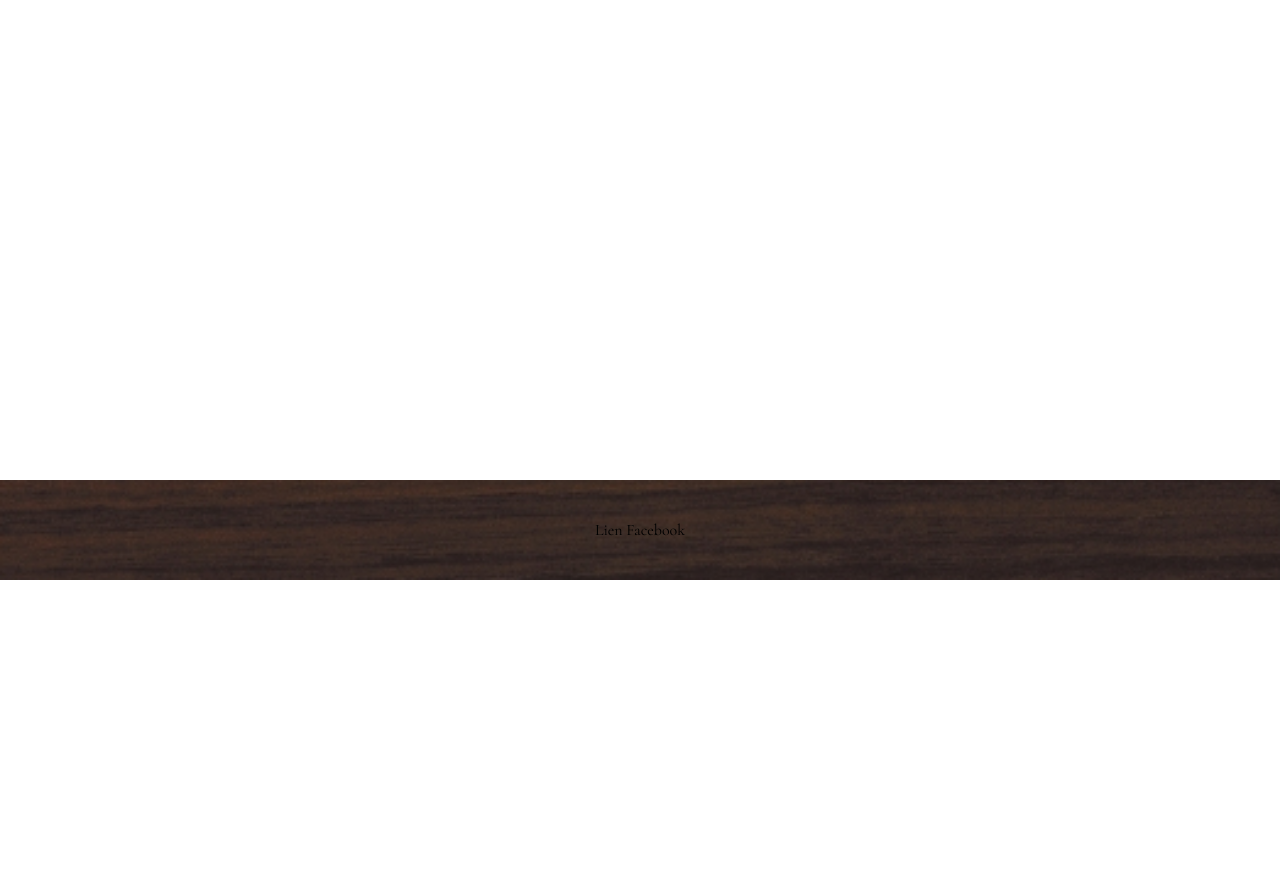
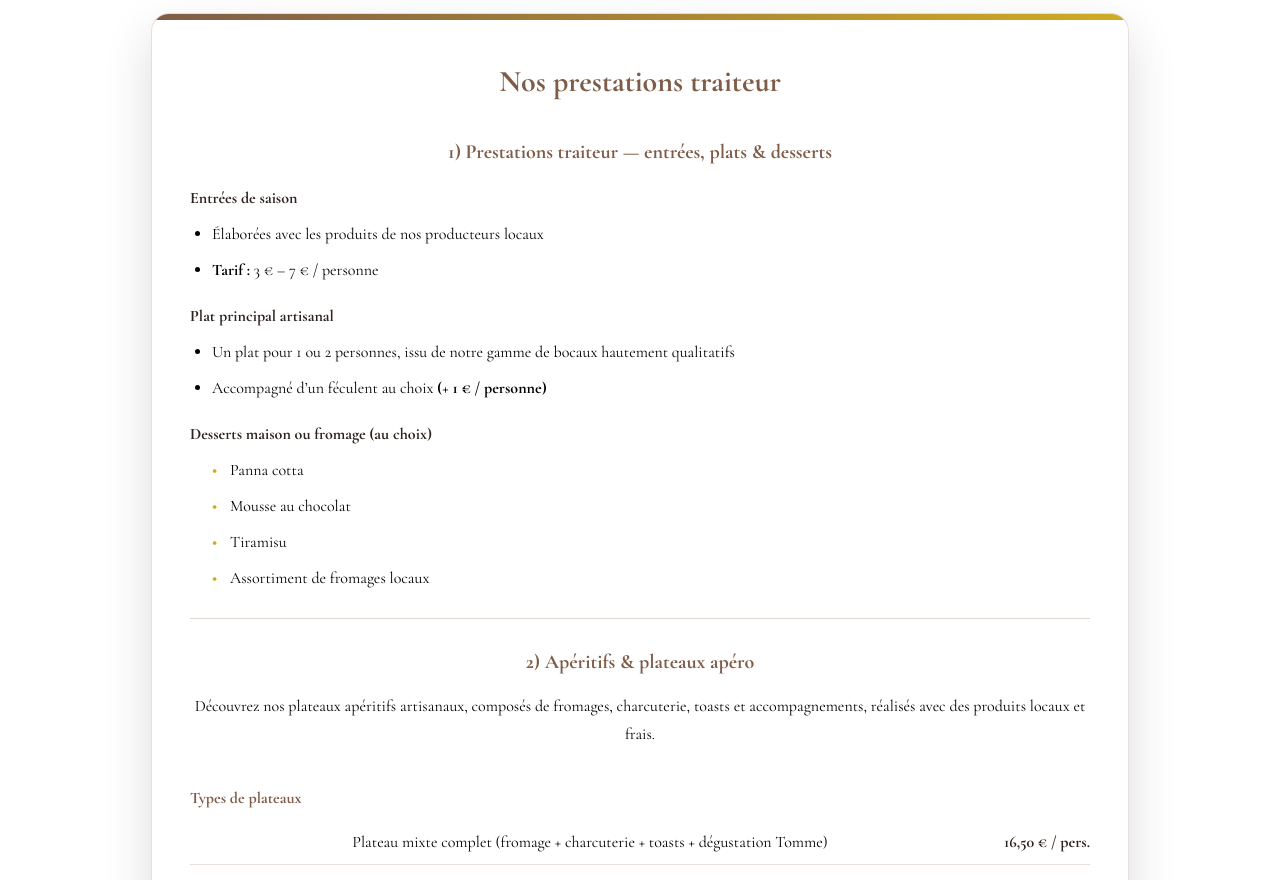
Before and after one commit to alicia-juillet/esprit-bocaux, a React (Vite) app: page /#/prestations in a window 1280 px wide. Shown: the part 220-1100 px from the top of the page. Before the commit the page ends 800 px from the top, so only its background shows below. Built offline with nearby package versions, Linux system fonts and the light colour scheme.

Commit message:
prest-contact-accueil-ok

```diff
--- a/src/pages/AboutUs/AboutUs.scss
+++ b/src/pages/AboutUs/AboutUs.scss
@@ -3,76 +3,125 @@
   justify-content: center;
   width: 100%;
   align-items: center;
-  padding: 60px 40px;
+  padding: 90px 40px;
   flex-direction: row;
   gap: 100px;
   font-size: 18px;
+}
+
+/* ========================= */
+/* Encadré principal */
+/* ========================= */
 
 .about-us {
+  position: relative; /* nécessaire pour la barre */
   display: flex;
   flex-direction: column;
-    max-width: 800px;
+  max-width: 850px;
   width: 100%;
   text-align: center;
   line-height: 1.75;
 
-    /* ✅ encadré */
-    background: rgba(255, 255, 255, 0.9);
-    padding: 36px 40px;
-    border-radius: 14px;
-    box-shadow: 0 10px 30px rgba(0, 0, 0, 0.12);
-
-    /* ✅ espacement entre les paragraphes */
-    p {
-      margin: 0 0 18px;
+  background: rgba(255, 255, 255, 0.96);
+  padding: 42px 44px;
+  border-radius: 18px;
+  border: 1px solid rgba(127, 92, 72, 0.18);
+  box-shadow: 0 20px 50px rgba(0, 0, 0, 0.14);
+  overflow: hidden;
 }
 
+/* ✨ Barre signature bois → doré */
+.about-us::before {
+  content: "";
+  position: absolute;
+  top: 0;
+  left: 0;
+  height: 6px;
+  width: 100%;
+  background: linear-gradient(90deg, #7f5c48, #d0ac23);
+}
+
+/* ========================= */
+/* Typographie */
+/* ========================= */
+
 .about__title {
+  margin: 0 0 26px;
+  font-size: 30px;
+  color: #7f5c48;
+}
+
+.about__subtitle {
+  margin: 24px 0 12px;
+  font-weight: 700;
+  color: #2c231e;
+}
+
+/* Paragraphes */
+.about-us p {
   margin: 0 0 20px;
 }
 
-    .about__subtitle {
-      margin: 18px 0 10px;
-      font-weight: 700;
-    }
+/* ========================= */
+/* Liste */
+/* ========================= */
 
-    /* ✅ liste plus jolie */
 .about__list {
   margin: 0;
   padding-left: 22px;
   text-align: left;
   display: flex;
   flex-direction: column;
-      gap: 12px;
+  gap: 14px;
+}
 
-      li {
+.about__list li {
   line-height: 1.6;
 }
+
+/* ========================= */
+/* Image */
+/* ========================= */
+
+.about-us-picture {
+  width: 320px;
+  height: auto;
+  border-radius: 16px;
+  box-shadow: 12px 12px 30px rgba(0, 0, 0, 0.35);
+  transition: 0.3s ease;
+}
+
+.about-us-picture:hover {
+  transform: translateY(-4px);
+}
+
+/* ========================= */
+/* Responsive */
+/* ========================= */
+
+@media (max-width: 992px) {
+  #aboutUs {
+    gap: 60px;
   }
 }
 
-  .about-us-picture {
-    width: 300px;
-    height: auto;
-
-    box-shadow: 10px 5px 10px rgba(0, 0, 0, 0.35);
-  }
-}
-
-/* ✅ Responsive : sur mobile, image au-dessus, espace réduit */
 @media (max-width: 768px) {
   #aboutUs {
     flex-direction: column;
-    gap: 30px;
-    padding: 40px 20px;
+    gap: 40px;
+    padding: 60px 20px;
+  }
 
   .about-us {
-      padding: 26px 22px;
-      text-align: left; /* sur mobile c’est plus confortable */
+    padding: 30px 24px;
+    text-align: left; /* plus confortable sur mobile */
+  }
+
+  .about__title {
+    font-size: 24px;
   }
 
   .about-us-picture {
-      width: min(340px, 100%);
+    width: min(360px, 100%);
   }
 }
-}
--- a/src/pages/Prestations/Prestations.scss
+++ b/src/pages/Prestations/Prestations.scss
@@ -0,0 +1,195 @@
+.prestations {
+  display: flex;
+  justify-content: center;
+  padding: 90px 20px;
+  min-height: 70vh;
+}
+
+.prestations-box {
+  width: min(900px, 100%);
+  background: rgba(255, 255, 255, 0.96);
+  padding: 42px 38px;
+  border-radius: 18px;
+  border: 1px solid rgba(127, 92, 72, 0.2);
+  box-shadow: 0 20px 50px rgba(0, 0, 0, 0.14);
+  line-height: 1.75;
+  position: relative;
+  overflow: hidden;
+}
+
+/* petite barre "signature" */
+.prestations-box::before {
+  content: "";
+  position: absolute;
+  top: 0;
+  left: 0;
+  height: 6px;
+  width: 100%;
+  background: linear-gradient(90deg, #7f5c48, #d0ac23);
+}
+
+.prestations-box h2 {
+  margin: 0 0 18px;
+  text-align: center;
+  color: #7f5c48;
+  font-size: 30px;
+}
+
+.prestations-box h3 {
+  margin: 26px 0 12px;
+  color: #7f5c48;
+  font-size: 20px;
+}
+
+.block {
+  margin: 14px 0 18px;
+  text-align: left;
+}
+
+.block h4 {
+  margin: 0 0 8px;
+  font-size: 16px;
+  color: #2c231e;
+}
+
+.block ul {
+  margin: 0;
+  padding-left: 22px;
+  display: flex;
+  flex-direction: column;
+  gap: 8px;
+}
+
+/* Desserts (ex .chips) => vraie liste */
+.chips {
+  list-style: none;
+  padding: 0;
+  margin: 10px 0 0;
+  display: grid;
+  grid-template-columns: repeat(2, minmax(0, 1fr));
+  gap: 10px 22px;
+  justify-items: start;
+}
+
+.chips li {
+  position: relative;
+  padding-left: 18px;
+  border: none;
+  background: transparent;
+  border-radius: 0;
+}
+
+.chips li::before {
+  content: "•";
+  position: absolute;
+  left: 0;
+  top: 0;
+  color: #d0ac23;
+  font-weight: 700;
+}
+
+.lead {
+  margin: 10px 0 18px;
+  text-align: center;
+}
+
+.sep {
+  border: none;
+  height: 1px;
+  background: rgba(127, 92, 72, 0.25);
+  margin: 26px 0;
+}
+
+/* Tableau de prix */
+.prices {
+  margin-top: 10px;
+  display: flex;
+  flex-direction: column;
+  gap: 8px;
+}
+
+.prices-title {
+  margin-top: 18px;
+  font-weight: 700;
+  color: #7f5c48;
+  text-align: left;
+}
+
+.price-row {
+  display: grid;
+  grid-template-columns: 1fr auto;
+  gap: 14px;
+  align-items: baseline;
+  padding: 8px 0; /* pas de bloc */
+  background: transparent; /* supprime l'effet bouton */
+  border: none; /* supprime la bordure */
+  border-bottom: 1px solid rgba(127, 92, 72, 0.18);
+  border-radius: 0;
+}
+
+.price-row:last-child {
+  border-bottom: none;
+}
+
+.price {
+  white-space: nowrap;
+  font-weight: 700;
+  color: #2c231e;
+}
+
+.note {
+  margin-top: 18px;
+  text-align: center;
+  opacity: 0.95;
+}
+
+/* Encadré devis */
+.cta {
+  margin-top: 28px;
+  padding: 22px 20px;
+  border-radius: 14px;
+  border: 1px solid rgba(208, 172, 35, 0.35);
+  background: rgba(208, 172, 35, 0.1);
+  text-align: center;
+}
+
+.cta h4 {
+  margin: 0 0 10px;
+  color: #7f5c48;
+}
+
+.cta p {
+  margin: 0 0 10px;
+}
+
+.cta-btn {
+  display: inline-block;
+  margin-top: 10px;
+  padding: 12px 18px;
+  border-radius: 12px;
+  background: #7f5c48;
+  color: white;
+  text-decoration: none;
+  font-weight: 700;
+  transition: 0.25s;
+}
+
+.cta-btn:hover {
+  background: #d0ac23;
+  color: #2c231e;
+}
+
+@media (max-width: 768px) {
+  .chips {
+    grid-template-columns: 1fr;
+  }
+
+  .price-row {
+    grid-template-columns: 1fr;
+    gap: 6px;
+  }
+
+  .price {
+    justify-self: start;
+  }
+}
--- a/src/pages/Prestations/Prestations.tsx
+++ b/src/pages/Prestations/Prestations.tsx
@@ -1,8 +1,137 @@
-function Prestations() {
+import "./Prestations.scss";
+import { NavLink } from "react-router-dom";
+
+export default function Prestations() {
   return (
-    <div className="prestations">
-      <p>blablabla</p>
-    </div>
+    <section className="prestations">
+      <div className="prestations-box">
+        <h2>Nos prestations traiteur</h2>
+
+        {/* 1) Traiteur */}
+        <h3>1) Prestations traiteur — entrées, plats & desserts</h3>
+
+        <div className="block">
+          <h4>Entrées de saison</h4>
+          <ul>
+            <li>Élaborées avec les produits de nos producteurs locaux</li>
+            <li>
+              <strong>Tarif :</strong> 3 € – 7 € / personne
+            </li>
+          </ul>
+        </div>
+
+        <div className="block">
+          <h4>Plat principal artisanal</h4>
+          <ul>
+            <li>
+              Un plat pour 1 ou 2 personnes, issu de notre gamme de bocaux
+              hautement qualitatifs
+            </li>
+            <li>
+              Accompagné d’un féculent au choix{" "}
+              <strong>(+ 1 € / personne)</strong>
+            </li>
+          </ul>
+        </div>
+
+        <div className="block">
+          <h4>Desserts maison ou fromage (au choix)</h4>
+          <ul className="chips">
+            <li>Panna cotta</li>
+            <li>Mousse au chocolat</li>
+            <li>Tiramisu</li>
+            <li>Assortiment de fromages locaux</li>
+          </ul>
+        </div>
+
+        <hr className="sep" />
+
+        {/* 2) Apéro */}
+        <h3>2) Apéritifs & plateaux apéro</h3>
+
+        <p className="lead">
+          Découvrez nos plateaux apéritifs artisanaux, composés de fromages,
+          charcuterie, toasts et accompagnements, réalisés avec des produits
+          locaux et frais.
+        </p>
+
+        <div className="prices">
+          <div className="prices-title">Types de plateaux</div>
+
+          <div className="price-row">
+            <span>
+              Plateau mixte complet (fromage + charcuterie + toasts +
+              dégustation Tomme)
+            </span>
+            <span className="price">16,50 € / pers.</span>
+          </div>
+
+          <div className="price-row">
+            <span>Fromages apéro</span>
+            <span className="price">3,75 € / pers.</span>
+          </div>
+
+          <div className="price-row">
+            <span>Tomme daubée + légumes</span>
+            <span className="price">3,25 € / pers.</span>
+          </div>
+
+          <div className="price-row">
+            <span>Charcuterie</span>
+            <span className="price">5,75 € / pers.</span>
+          </div>
+
+          <div className="prices-title">Toasts & accompagnements</div>
+
+          <div className="price-row">
+            <span>Toast saumon fumé AOP</span>
+            <span className="price">5,75 € / pers.</span>
+          </div>
+
+          <div className="price-row">
+            <span>Toast escargot</span>
+            <span className="price">6,75 € / pers.</span>
+          </div>
+
+          <div className="price-row">
+            <span>
+              Toasts tartinables (5 goûts au choix : basilic, basilic thaï,
+              tapenade d’olive, tomate séchée, pistou)
+            </span>
+            <span className="price">2,10 € / pers.</span>
+          </div>
+
+          <div className="price-row">
+            <span>Olives de Nyons</span>
+            <span className="price">0,90 € / pers.</span>
+          </div>
+        </div>
+
+        <p className="note">
+          Quantités par personne adaptées pour un apéritif convivial. Tous nos
+          produits sont artisanaux et sélectionnés pour leur qualité. Chaque
+          recette est réalisée dans notre conserverie artisanale, garantissant
+          authenticité, fraîcheur et générosité.
+        </p>
+
+        {/* 3) Devis */}
+        <div className="cta">
+          <h4>Formules personnalisées</h4>
+          <p>
+            Nous serons ravi(e)s de vous proposer une formule adaptée à vos
+            besoins ou d’organiser une première dégustation afin de vous faire
+            découvrir la qualité de nos produits.
+          </p>
+          <p>
+            Pour tout complément d’information ou pour établir un{" "}
+            <strong>devis personnalisé</strong>, contactez-nous.
+          </p>
+
+          <NavLink to="/contact" className="cta-btn">
+            Demander un devis
+          </NavLink>
+        </div>
+      </div>
+    </section>
   );
 }
-export default Prestations;
```
Lines whose indentation alone changed are shown as unchanged.
